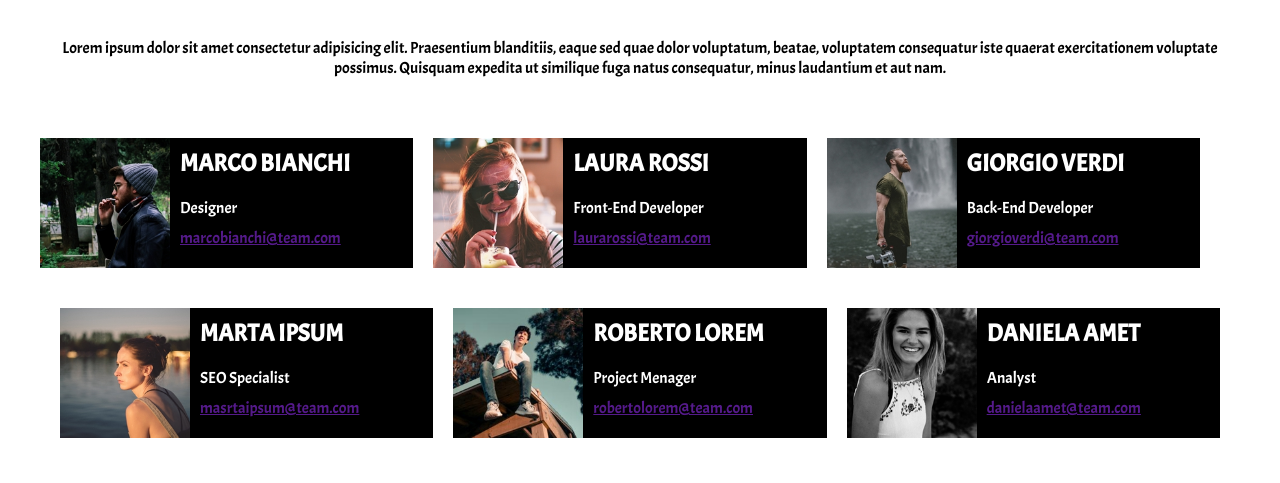
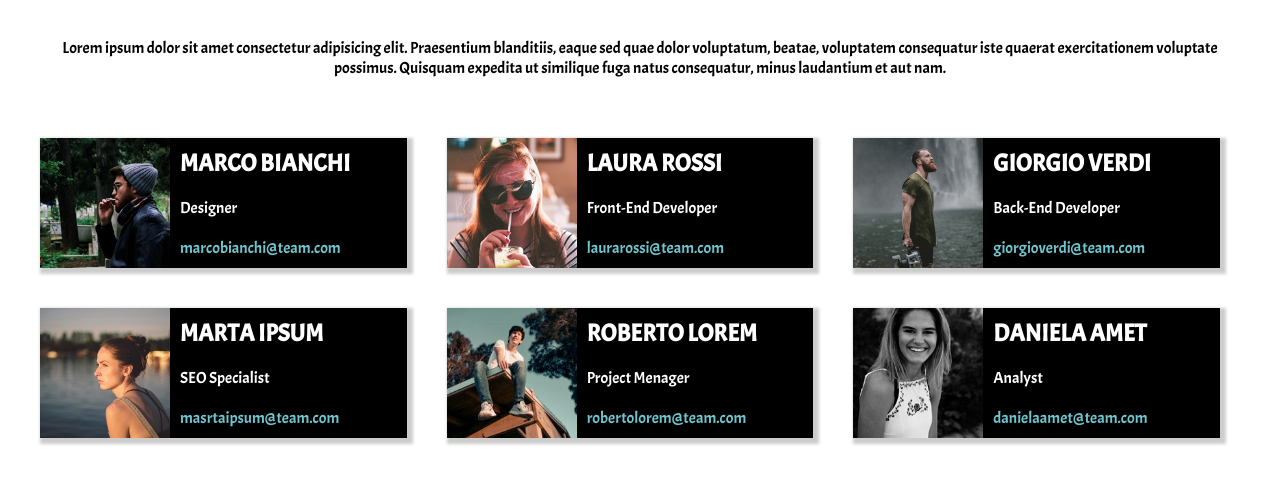
Before and after one commit to MaxPredathor/html-css-float-cards, a plain HTML site: page index.html in a window 1280 px wide. Shown: the part 135-618 px from the top of the page. Drawn offline with Linux system fonts and the light colour scheme.

Commit message:
added box shadow and final touches

```diff
--- a/css/style.css
+++ b/css/style.css
@@ -25,9 +25,9 @@
     width: 100%;
     margin: 50px 0;
 }
-.debug{
+/* .debug{
     border: 2px solid black;
-}
+} */
 .clearfix::after{
     clear: both;
     content: "";
@@ -35,13 +35,14 @@
 }
 .cards{
     float: left;
-    width: calc((100% - 80px) / 3);
+    width: calc((100% - 100px) / 3);
     height: 100%;
     margin-bottom: 40px;
+    margin-left: 40px;
+    box-shadow: 3px 3px 3px 3px rgba(0, 0, 0, 0.2);;
 }
-article:nth-child(1n +2){
-    color: red;
-    margin-left: 20px;
+article:nth-child(3n +1){
+    margin-left: 0px;
 }
 .profile-pic{
     height: 130px;
@@ -65,3 +66,6 @@ article:nth-child(1n +2){
 .description > h2,p,a{
     padding: 10px;
 }
+.blue{
+    color: rgb(113, 197, 206);
+}
--- a/index.html
+++ b/index.html
@@ -23,7 +23,7 @@
                     <div class="description">
                         <h2>MARCO BIANCHI</h2>
                         <p>Designer</p>
-                        <a href="">marcobianchi@team.com</a>
+                        <p class="blue">marcobianchi@team.com</p>
                     </div>
                 </article>
                 <article class="cards">
@@ -33,7 +33,7 @@
                     <div class="description">
                         <h2>LAURA ROSSI</h2>
                         <p>Front-End Developer</p>
-                        <a href="">laurarossi@team.com</a>
+                        <p class="blue">laurarossi@team.com</p>
                     </div>
                 </article>
                 <article class="cards">
@@ -43,7 +43,7 @@
                     <div class="description">
                         <h2>GIORGIO VERDI</h2>
                         <p>Back-End Developer</p>
-                        <a href="">giorgioverdi@team.com</a>
+                        <p class="blue">giorgioverdi@team.com</p>
                     </div>
                 </article>
                 <article class="cards">
@@ -53,7 +53,7 @@
                     <div class="description">
                         <h2>MARTA IPSUM</h2>
                         <p>SEO Specialist</p>
-                        <a href="">masrtaipsum@team.com</a>
+                        <p class="blue">masrtaipsum@team.com</p>
                     </div>
                 </article>
                 <article class="cards">
@@ -63,7 +63,7 @@
                     <div class="description">
                         <h2>ROBERTO LOREM</h2>
                         <p>Project Menager</p>
-                        <a href="">robertolorem@team.com</a>
+                        <p class="blue">robertolorem@team.com</p>
                     </div>
                 </article>
                 <article class="cards">
@@ -73,7 +73,7 @@
                     <div class="description">
                         <h2>DANIELA AMET</h2>
                         <p>Analyst</p>
-                        <a href="">danielaamet@team.com</a>
+                        <p class="blue">danielaamet@team.com</p>
                     </div>
                 </article>
             </div>
```
